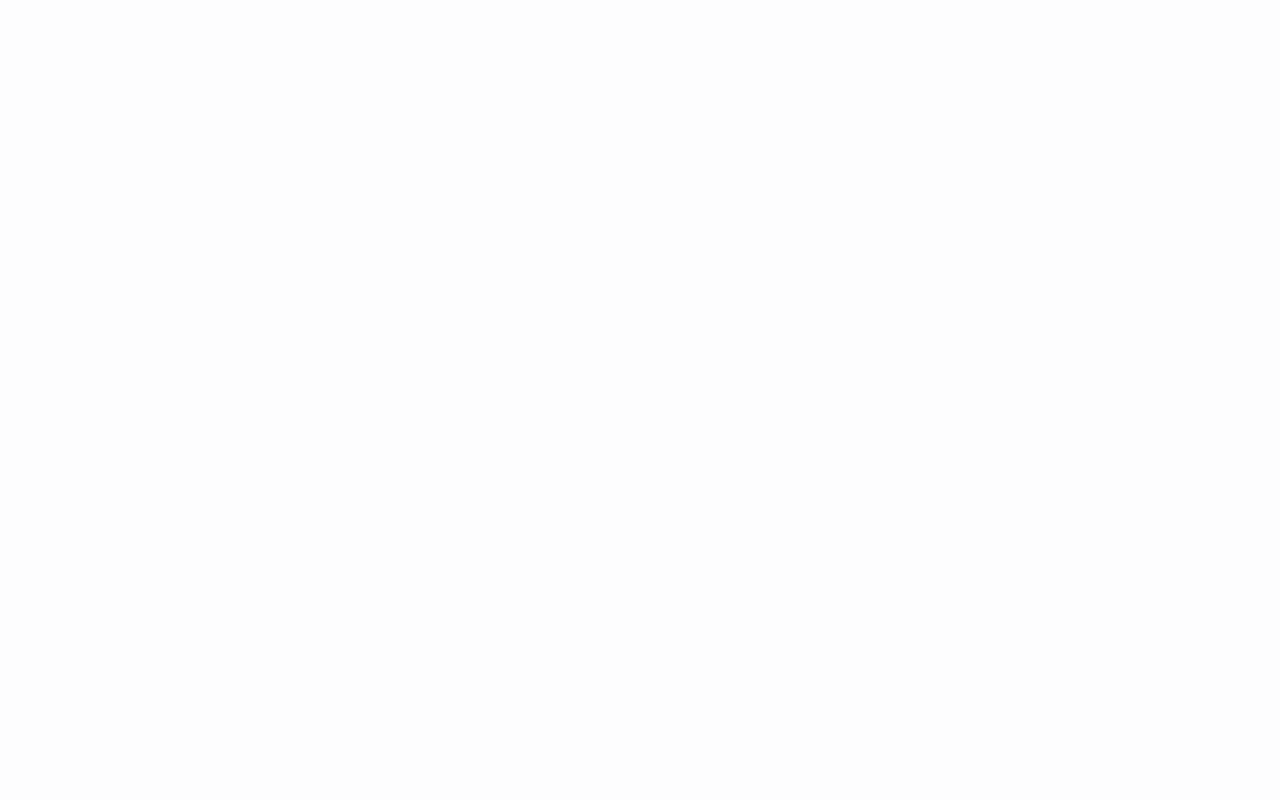
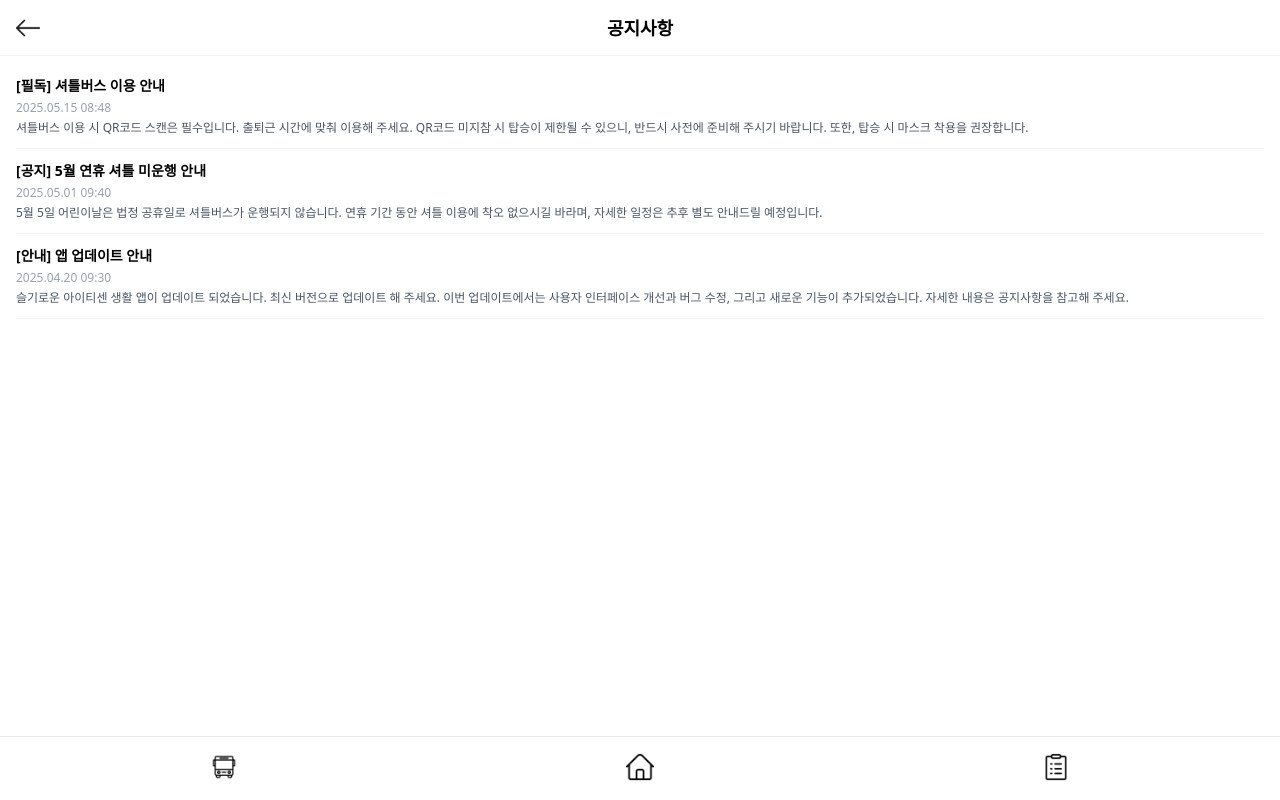
Before and after one commit to Yujin-nKim/fe, a React (Vite) app: page /notice in a window 1280 px wide. Before the commit this address had no page. Built offline with nearby package versions, Linux system fonts and the light colour scheme; a web font is replaced by a local one.

Commit message:
feat: 공지 목록 페이지 추가
- Mock 데이터 포함되어 있으므로 추후 제거

```diff
--- a/src/App.tsx
+++ b/src/App.tsx
@@ -4,6 +4,7 @@
 import LoginPage from './components/LoginPage'
 import RegisterPage from './components/RegisterPage'
 import MainPage from './components/MainPage'
+import NoticePage from './components/NoticePage'
 
 function App() {
   return (
@@ -14,6 +15,7 @@
           <Route path="/login" element={<LoginPage />} />
           <Route path="/register" element={<RegisterPage />} />
           <Route path="/main" element={<MainPage />} />
+          <Route path="/notice" element={<NoticePage />} />
         </Routes>
       </div>
     </BrowserRouter>
--- /dev/null
+++ b/src/components/NoticePage.tsx
@@ -0,0 +1,51 @@
+import { useNavigate } from 'react-router-dom';
+import BottomBar from './BottomBar';
+
+const notices = [
+  {
+    id: 1,
+    title: '[필독] 셔틀버스 이용 안내',
+    date: '2025.05.15 08:48',
+    content: '셔틀버스 이용 시 QR코드 스캔은 필수입니다. 출퇴근 시간에 맞춰 이용해 주세요. QR코드 미지참 시 탑승이 제한될 수 있으니, 반드시 사전에 준비해 주시기 바랍니다. 또한, 탑승 시 마스크 착용을 권장합니다.'
+  },
+  {
+    id: 2,
+    title: '[공지] 5월 연휴 셔틀 미운행 안내',
+    date: '2025.05.01 09:40',
+    content: '5월 5일 어린이날은 법정 공휴일로 셔틀버스가 운행되지 않습니다. 연휴 기간 동안 셔틀 이용에 착오 없으시길 바라며, 자세한 일정은 추후 별도 안내드릴 예정입니다.'
+  },
+  {
+    id: 3,
+    title: '[안내] 앱 업데이트 안내',
+    date: '2025.04.20 09:30',
+    content: '슬기로운 아이티센 생활 앱이 업데이트 되었습니다. 최신 버전으로 업데이트 해 주세요. 이번 업데이트에서는 사용자 인터페이스 개선과 버그 수정, 그리고 새로운 기능이 추가되었습니다. 자세한 내용은 공지사항을 참고해 주세요.'
+  },
+];
+
+export default function NoticePage() {
+  const navigate = useNavigate();
+
+  return (
+    <div className="flex flex-col min-h-screen bg-white pb-16">
+      {/* 상단바 */}
+      <div className="flex items-center h-14 px-4 border-b border-gray-100 relative">
+        <button className="absolute left-4" onClick={() => navigate(-1)}>
+          <img src="/back.png" alt="뒤로가기" className="w-6 h-6" />
+        </button>
+        <div className="flex-1 text-center font-semibold text-lg">공지사항</div>
+      </div>
+      {/* 공지 리스트 */}
+      <div className="flex-1 px-4 pt-2">
+        {notices.map(notice => (
+          <div key={notice.id} className="py-3 border-b border-gray-100">
+            <div className="font-bold text-sm mb-1">{notice.title}</div>
+            <div className="text-xs text-gray-400 mb-1">{notice.date}</div>
+            <div className="text-xs text-gray-600 truncate">{notice.content}</div>
+          </div>
+        ))}
+      </div>
+      {/* 하단바 */}
+      <BottomBar />
+    </div>
+  );
+}
```
